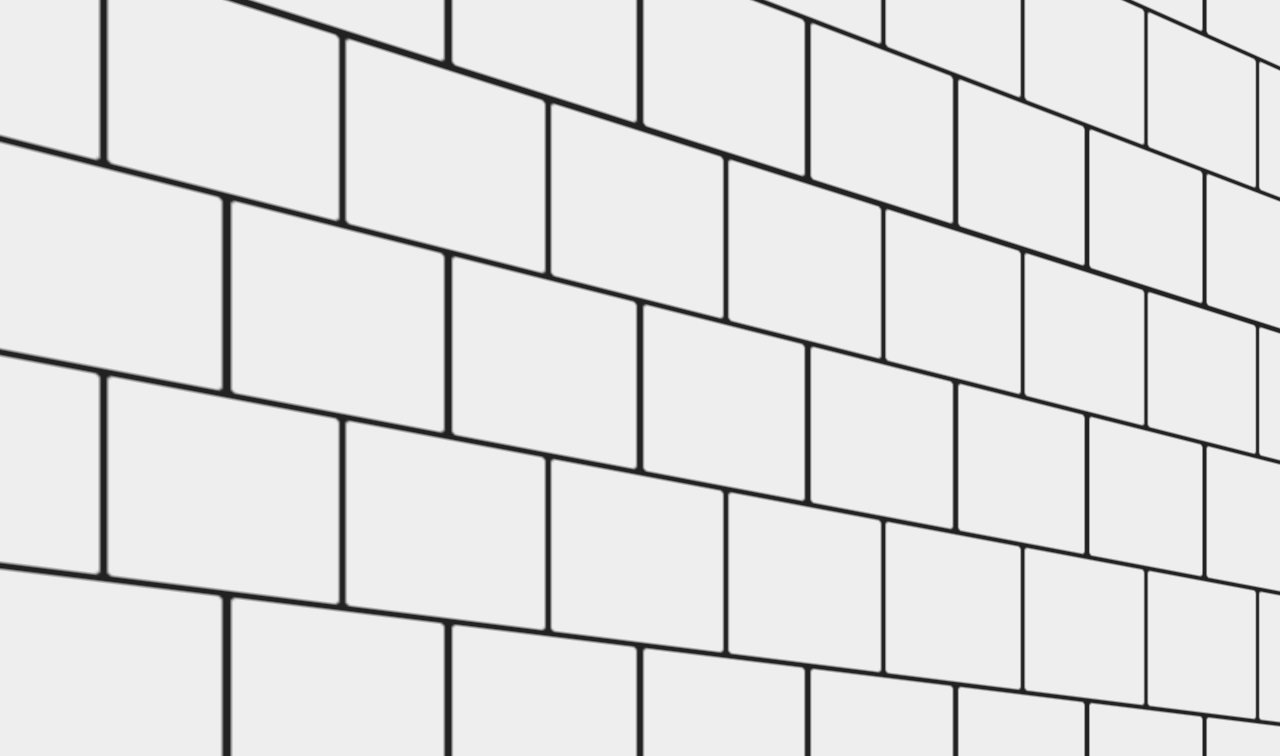
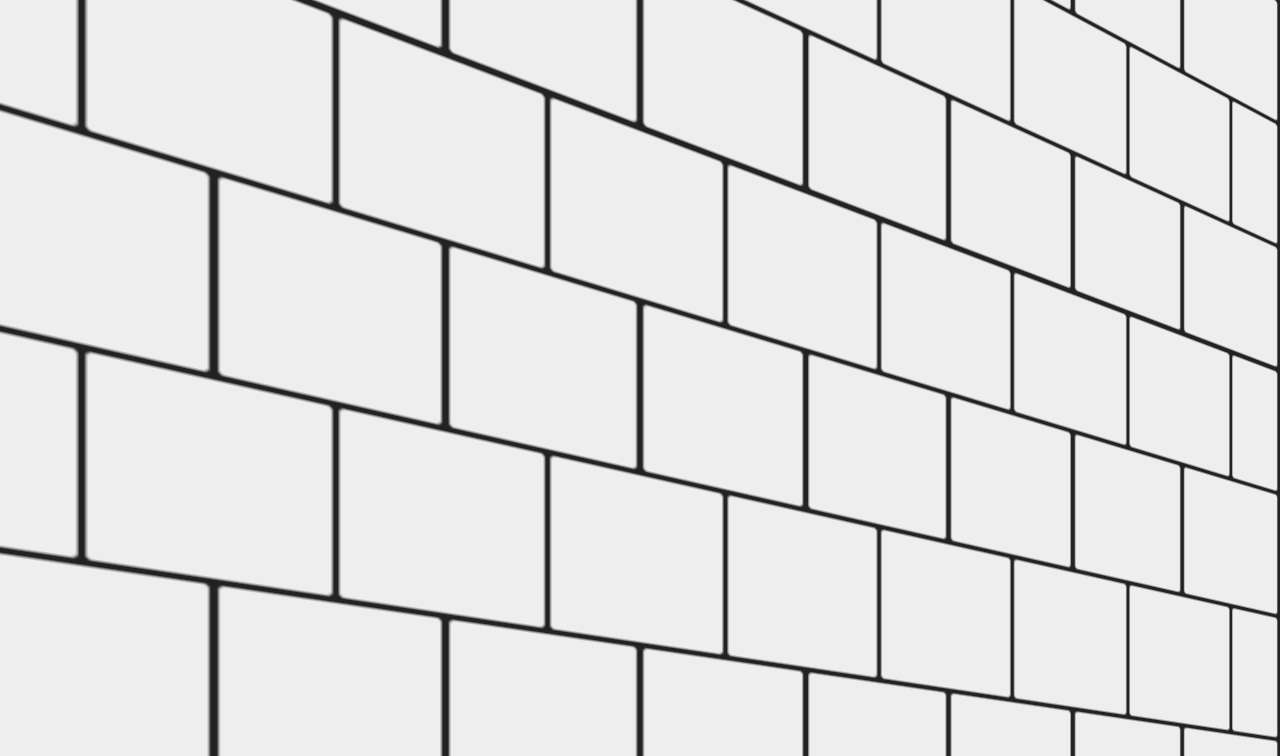
Before and after one commit to jakubChaber/wall, a plain HTML site: page index.html in a window 1280 px wide. Shown: the top 756 px of the page. Drawn offline with Linux system fonts and the light colour scheme.

Commit message:
Update style.css

```diff
--- a/style.css
+++ b/style.css
@@ -106,7 +106,7 @@ mark.hidden {
 
 /* 3D effect start*/
 .container {
-    perspective: 100px;
+    perspective: 6.536vw;
 }
 
 .row {
```
